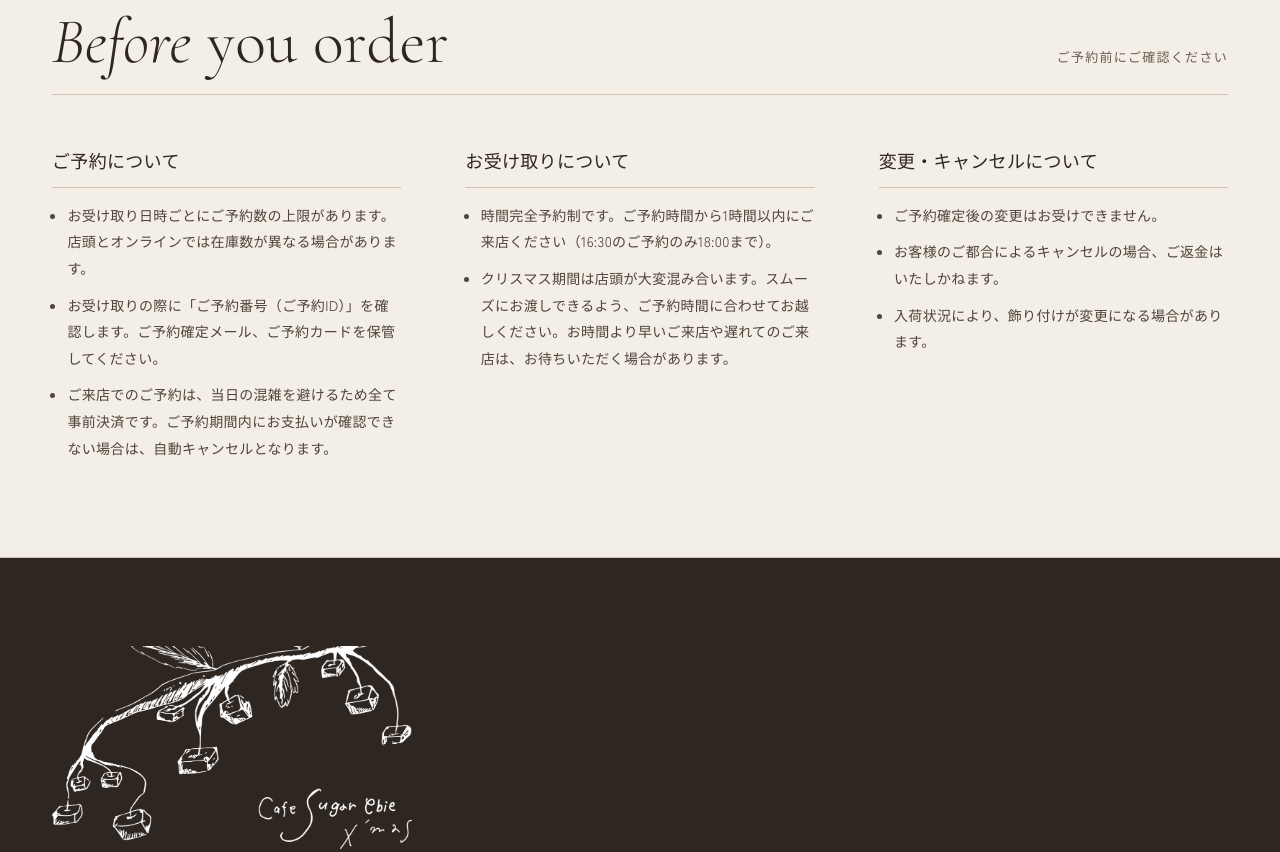
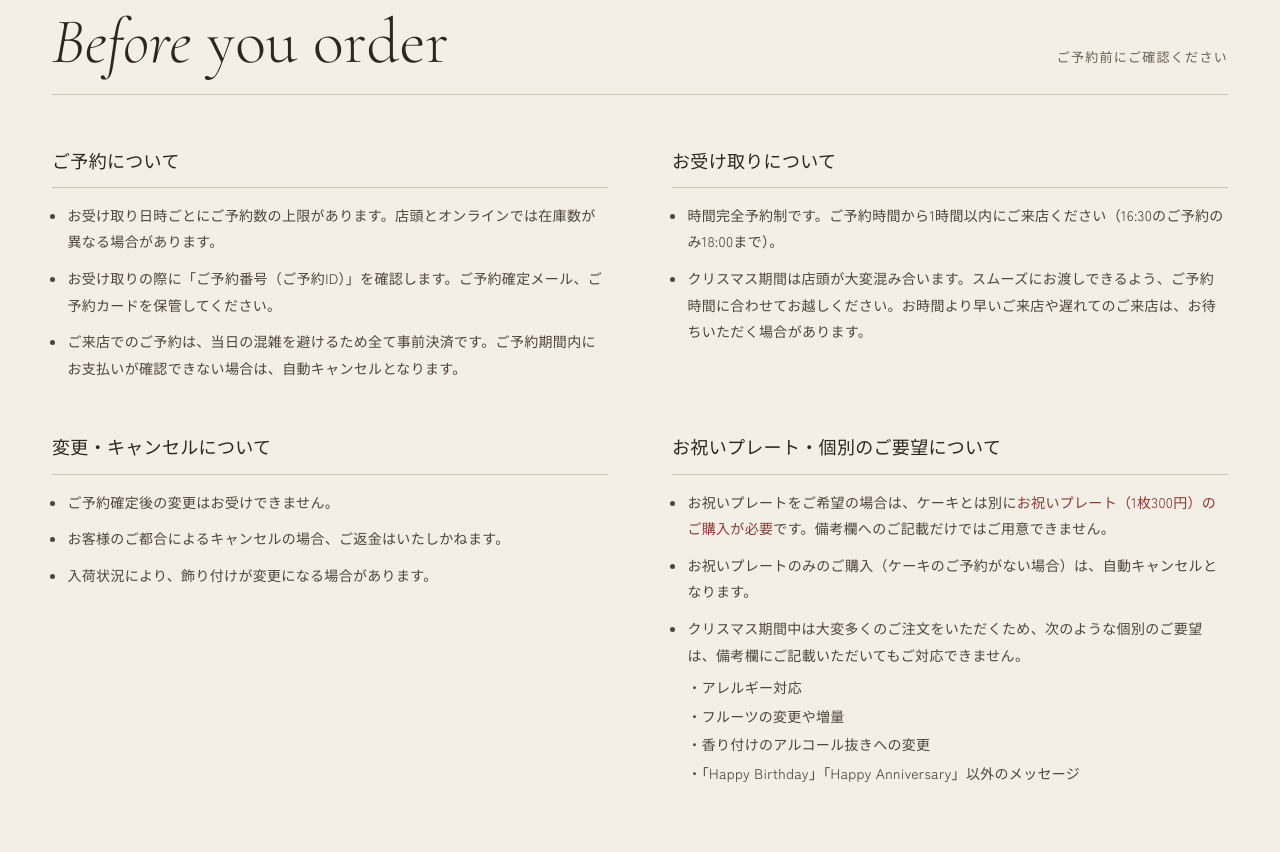
Before and after one commit to sugar-osaka/christmas2026, a plain HTML site: page index.html in a window 1280 px wide. Shown: the part 7497-8349 px from the top of the page. Drawn offline with nearby package versions, Linux system fonts and the light colour scheme.

Commit message:
Update index.html

```diff
--- a/index.html
+++ b/index.html
@@ -457,7 +457,7 @@
         <h2 style="margin: 0; font-family: 'Cormorant Garamond', Georgia, serif; font-weight: 300; font-size: clamp(40px, 5vw, 64px); line-height: 1"><span style="font-style: italic">Before</span> you order</h2>
         <p style="margin: 0; font-size: 13px; color: #6B5E52; letter-spacing: 0.1em">ご予約前にご確認ください</p>
       </div>
-      <div style="display: grid; grid-template-columns: repeat(auto-fit, minmax(min(300px, 100%), 1fr)); gap: 48px 64px">
+      <div style="display: grid; grid-template-columns: repeat(auto-fit, minmax(min(420px, 100%), 1fr)); gap: 48px 64px">
         <div style="display: flex; flex-direction: column; gap: 14px">
           <h3 style="margin: 0; font-family: 'Shippori Mincho', serif; font-weight: 500; font-size: 18px; padding-bottom: 10px; border-bottom: 1px solid #CFC3B3">ご予約について</h3>
           <ul style="margin: 0; padding-left: 1.1em; font-size: 14px; color: #4F443A; display: flex; flex-direction: column; gap: 10px">
@@ -479,6 +479,21 @@
             <li>ご予約確定後の変更はお受けできません。</li>
             <li>お客様のご都合によるキャンセルの場合、ご返金はいたしかねます。</li>
             <li>入荷状況により、飾り付けが変更になる場合があります。</li>
+          </ul>
+        </div>
+        <div style="display: flex; flex-direction: column; gap: 14px">
+          <h3 style="margin: 0; font-family: 'Shippori Mincho', serif; font-weight: 500; font-size: 18px; padding-bottom: 10px; border-bottom: 1px solid #CFC3B3">お祝いプレート・個別のご要望について</h3>
+          <ul style="margin: 0; padding-left: 1.1em; font-size: 14px; color: #4F443A; display: flex; flex-direction: column; gap: 10px">
+            <li>お祝いプレートをご希望の場合は、ケーキとは別に<span style="color: #8A3A30">お祝いプレート（1枚300円）のご購入が必要</span>です。備考欄へのご記載だけではご用意できません。</li>
+            <li>お祝いプレートのみのご購入（ケーキのご予約がない場合）は、自動キャンセルとなります。</li>
+            <li>クリスマス期間中は大変多くのご注文をいただくため、次のような個別のご要望は、備考欄にご記載いただいてもご対応できません。
+              <ul style="margin: 6px 0 0; padding-left: 0; list-style: none; display: flex; flex-direction: column; gap: 2px">
+                <li>・アレルギー対応</li>
+                <li>・フルーツの変更や増量</li>
+                <li>・香り付けのアルコール抜きへの変更</li>
+                <li>・「Happy Birthday」「Happy Anniversary」以外のメッセージ</li>
+              </ul>
+            </li>
           </ul>
         </div>
       </div>
```
